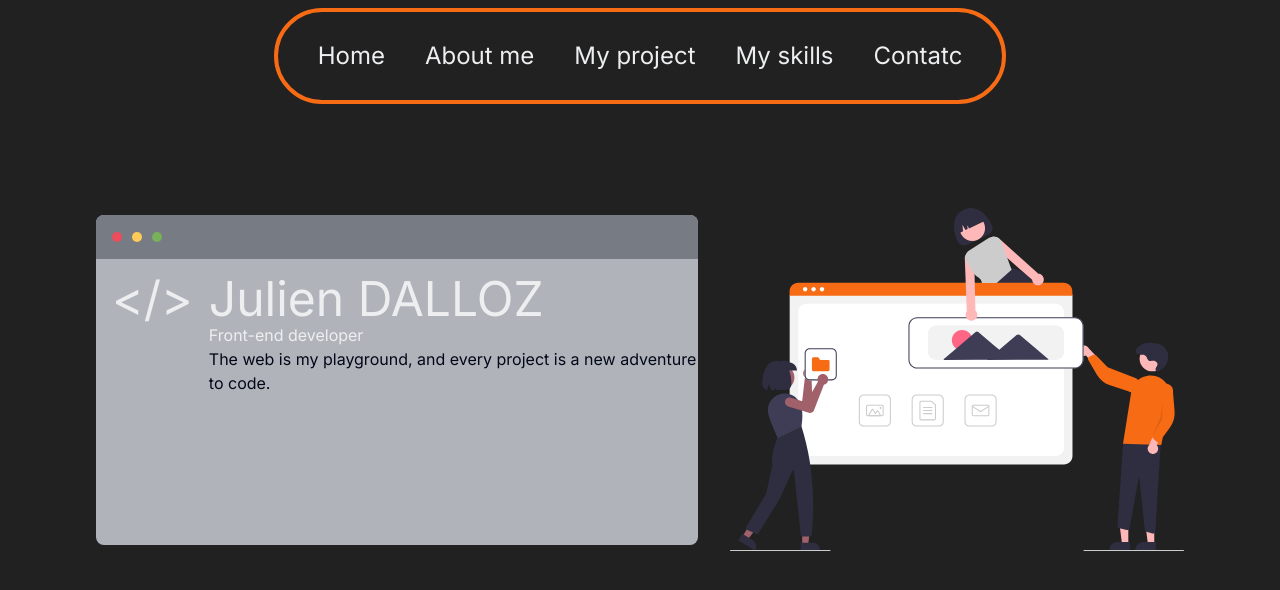
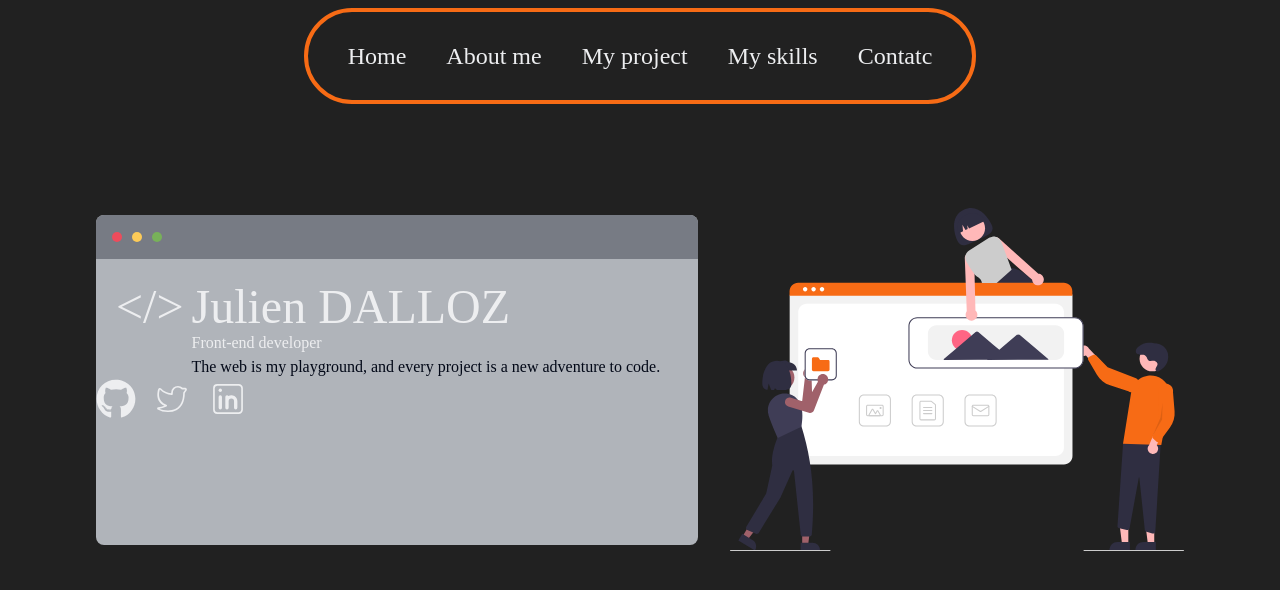
Before and after one commit to MjrDal/portfolio, a Next.js app: page / in a window 1280 px wide. Shown: the top 590 px of the page. Built offline with nearby package versions, Linux system fonts and the light colour scheme.

Commit message:
add font

```diff
--- a/app/globals.css
+++ b/app/globals.css
@@ -1,6 +1,8 @@
 @tailwind base;
 @tailwind components;
 @tailwind utilities;
+
+@import url("https://fonts.googleapis.com/css2?family=Sahitya&display=swap");
 
 html,
 body,
--- a/components/header/Header.tsx
+++ b/components/header/Header.tsx
@@ -4,7 +4,7 @@ import { NavBar } from "./Nav";
 
 export const Header = () => {
   return (
-    <header className=" w-full flex justify-center items-center h-28 bg-black">
+    <header className="font-sans w-full flex justify-center items-center h-28 bg-black">
       <NavBar />
     </header>
   );
--- a/components/presentation/Presentation.tsx
+++ b/components/presentation/Presentation.tsx
@@ -1,29 +1,33 @@
 "use client";
 
+import { Social } from "@/components/social/Social";
 import Image from "next/image";
 import { Dot } from "../dot/Dot";
 
 export const Presentation = () => {
   const spec = "</>";
   return (
-    <section className=" w-full flex flex-row justify-center items-center gap-8">
+    <section className=" font-sans w-full flex flex-row justify-center items-center gap-8">
       <div className="w-[41.375rem] h-[20.625rem] bg-grayLight rounded-lg">
         <div className=" w-full h-11 bg-gray rounded-t-lg">
           <Dot />
         </div>
-        <div className=" flex flex-row">
-          <div className="pl-4 pt-4">
+        <div className=" flex flex-col">
+          <div className="flex flex-row pl-5 pt-6">
             <p className=" text-white text-5xl ">{spec}</p>
+            <div className="ml-2">
+              <h1 className=" text-white text-5xl"> Julien DALLOZ</h1>
+              <p className=" text-white">Front-end developer</p>
+              <p>
+                The web is my playground, and every project is a new adventure
+                to code.
+              </p>
+            </div>
           </div>
-          <div className="pl-4 pt-4">
-            <h1 className=" text-white text-5xl"> Julien DALLOZ</h1>
-            <p className=" text-white">Front-end developer</p>
-            <p>
-              The web is my playground, and every project is a new adventure to
-              code.
-            </p>
+
+          <div>
+            <Social width="40px" />
           </div>
-          <div></div>
         </div>
       </div>
       <div>
--- a/components/social/Social.tsx
+++ b/components/social/Social.tsx
@@ -2,12 +2,20 @@
 import { CiLinkedin, CiTwitter } from "react-icons/ci";
 import { FaGithub } from "react-icons/fa";
 
-export const Presentation = () => {
+interface SocialProps {
+  width: string;
+}
+
+export const Social = ({ width }: SocialProps) => {
+  const iconStyle = {
+    fontSize: width,
+  };
+
   return (
-    <div className=" w-full flex flex-row">
-      <FaGithub />
-      <CiTwitter />
-      <CiLinkedin />
+    <div className="w-full flex flex-row gap-4">
+      <FaGithub className=" text-white" style={iconStyle} />
+      <CiTwitter className=" text-white" style={iconStyle} />
+      <CiLinkedin className=" text-white" style={iconStyle} />
     </div>
   );
 };
--- a/tailwind.config.ts
+++ b/tailwind.config.ts
@@ -28,6 +28,10 @@ const config = {
       },
     },
     extend: {
+      fontFamily: {
+        custom: ["CustomFont", "sans-Serif"],
+        sans: ["Sahitya"],
+      },
       colors: {
         border: "hsl(var(--border))",
         input: "hsl(var(--input))",
```
